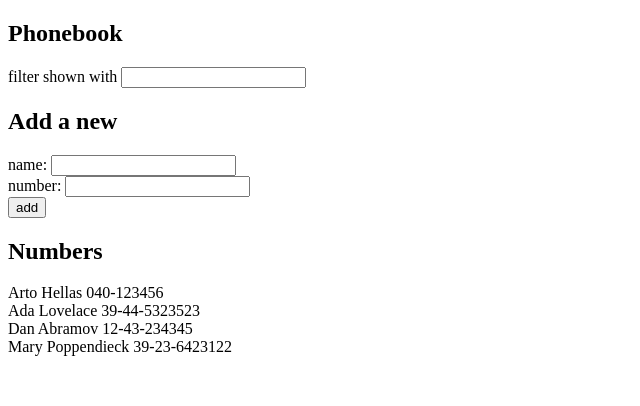
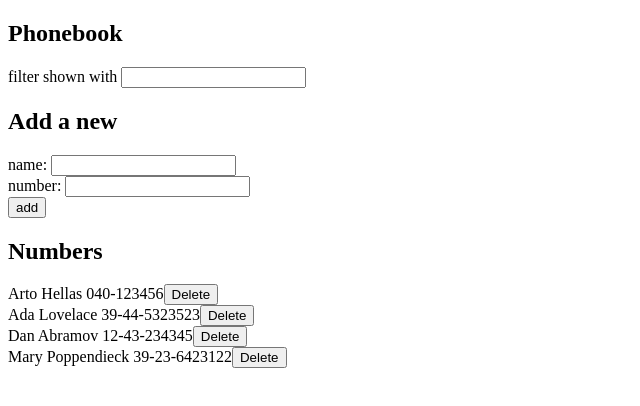
Before and after one commit to fjavier-moreno/fullstackopen, a React (Vite) app in the folder part2/phonebook/: page / in a window 1280 px wide. Shown: the top 406 px of the page, without its empty margins (0-640 px from the left). Built offline with nearby package versions, Linux system fonts and the light colour scheme; data requests are answered from the project's data file.

Commit message:
Exercises 2.12 - 2.15

```diff
--- a/part2/phonebook/db.json
+++ b/part2/phonebook/db.json
@@ -1,24 +1,24 @@
 {
-  "persons":[
+  "persons": [
     {
       "name": "Arto Hellas",
       "number": "040-123456",
-      "id": 1
+      "id": "1"
     },
     {
       "name": "Ada Lovelace",
       "number": "39-44-5323523",
-      "id": 2
+      "id": "2"
     },
     {
       "name": "Dan Abramov",
       "number": "12-43-234345",
-      "id": 3
+      "id": "3"
     },
     {
       "name": "Mary Poppendieck",
       "number": "39-23-6423122",
-      "id": 4
+      "id": "4"
     }
   ]
 }
--- a/part2/phonebook/src/App.jsx
+++ b/part2/phonebook/src/App.jsx
@@ -3,6 +3,7 @@ import axios from 'axios'
 import Filter from './components/Filter'
 import NewContactForm from './components/NewContactForm'
 import Contacts from './components/Contacts'
+import noteService from './services/contacts'
 
 const App = () => {
   const [persons, setPersons] = useState([])
@@ -11,11 +12,11 @@ const App = () => {
   const [newnumber, setNewNumber] = useState('')
 
   useEffect(() => {
-    axios
-      .get('http://localhost:3001/persons')
-      .then(response => {
-        setPersons(response.data)
-        setFilter(response.data)
+    noteService
+      .getAll()
+      .then(personsList => {
+        setPersons(personsList)
+        setFilter(personsList)
       })
   }, [])
 
@@ -37,15 +38,41 @@ const App = () => {
     setNewNumber(event.target.value)
   }
 
+  const handleDelete = (person) => {
+    if (window.confirm(`Delete ${person.name}?`)) {
+      noteService
+        .remove(person.id)
+        .then(personDeleted => {
+          setPersons(persons.filter((person) => person.id !== personDeleted.id))
+          setFilter(persons.filter((person) => person.id !== personDeleted.id))
+          alert(`${personDeleted.name} was deleted`)
+        })
+    }
+  }
+
   const addContact = () => {
     event.preventDefault()
 
-    if (persons.find((person) => person.name === newName)) {
-      alert(`${newName} is alrady added to phonebook`)
+    if (persons.find((p) => p.name === newName) && persons.find((p) => p.number !== newnumber)) {
+      if (window.confirm(`${newName} is alrady added to phonebook. Replace the old number with a new one?`)) {
+        const person = persons.find(p => p.name === newName)
+        const changedContact = { ...person, number: newnumber }
+
+        noteService
+          .update(person.id, changedContact)
+          .then(returnedContact => {
+            setPersons(persons.map(p => p.name !== newName ? p : returnedContact))
+            setFilter(persons.map(p => p.name !== newName ? p : returnedContact))
+          })
+      }
     } else {
-      const contactObject = { name: newName, number: newnumber, id: newName }
-      setPersons(persons.concat(contactObject))
-      setFilter(persons.concat(contactObject))
+      const contactObject = { name: newName, number: newnumber, id: (persons.length + 1).toString() }
+      noteService
+        .create(contactObject)
+        .then(returnedPerson => {
+          setPersons(persons.concat(returnedPerson))
+          setFilter(persons.concat(returnedPerson))
+        })
     }
   }
 
@@ -60,7 +87,7 @@ const App = () => {
         handleNumber={handleNumberChange}
       />
       <h2>Numbers</h2>
-      <Contacts persons={filter} />
+      <Contacts persons={filter} handleDelete={handleDelete} />
     </div>
   )
 }
--- a/part2/phonebook/src/components/Contacts.jsx
+++ b/part2/phonebook/src/components/Contacts.jsx
@@ -1,8 +1,12 @@
-const Contacts = ({ persons }) => {
+const Contacts = ({ persons, handleDelete }) => {
 	return (
 		<div>
 			{
-				persons.map((person) => <div key={person.id}>{person.name} {person.number}</div>)
+				persons.map((person) =>
+				<div key={person.id}>
+					{person.name} {person.number}
+					<button onClick={() => handleDelete(person)}>Delete</button>
+					</div>)
 			}
 		</div>
 	)
--- /dev/null
+++ b/part2/phonebook/src/services/contacts.js
@@ -0,0 +1,24 @@
+import axios from 'axios'
+const baseUrl = 'http://localhost:3001/persons'
+
+const getAll = () => {
+  const request = axios.get(baseUrl)
+  return request.then(response => response.data)
+}
+
+const create = newObject => {
+  const request = axios.post(baseUrl, newObject)
+  return request.then(response => response.data)
+}
+
+const update = (id, newObject) => {
+  const request = axios.put(`${baseUrl}/${id}`, newObject)
+  return request.then(response => response.data)
+}
+
+const remove = (id) => {
+  const request = axios.delete(`${baseUrl}/${id}`)
+  return request.then(response => response.data)
+}
+
+export default { getAll, create, update, remove }
```
